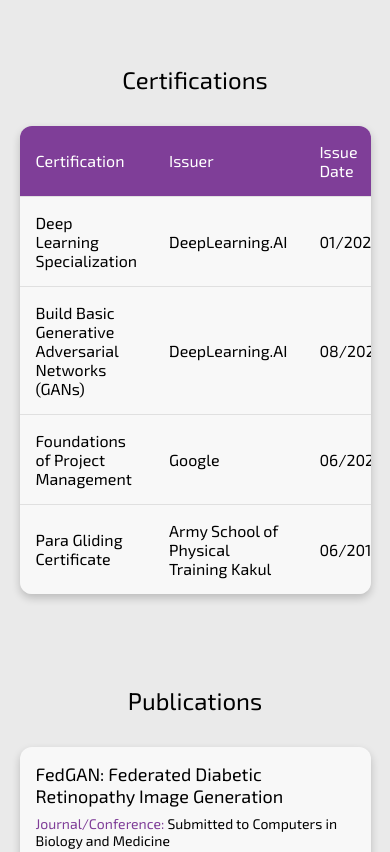
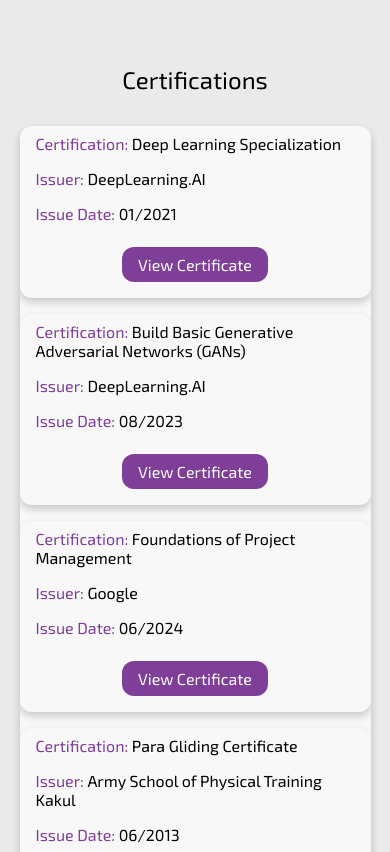
Before and after one commit to hassan-kamran/hassan-kamran.github.io, a plain HTML site: page index.html in a window 390 px wide. Shown: the part 6000-6852 px from the top of the page. Drawn offline with Linux system fonts and the light colour scheme.

Commit message:
Updated Certification Table

```diff
--- a/index.html
+++ b/index.html
@@ -1104,26 +1104,60 @@
 
       <section class="testimonials">
         <h2>Testimonials</h2>
-        <article class="testimonial-item">
+        <div class="testimonial-carousel">
+          <div class="testimonial-track">
+            <input
+              type="radio"
+              name="testimonial-radio"
+              id="testimonial-1"
+              checked
+            />
+            <input type="radio" name="testimonial-radio" id="testimonial-2" />
+
+            <div class="testimonial-slides">
+              <article class="testimonial-item" id="slide-1">
                 <p>
-            "Excellent work from Hassan. He completed not just the original job
-            but also a second milestone, which included updates and enhancements
-            to the initial project. Hassan was very structured, communicative,
-            and committed to delivering exactly what we needed. He went above
-            and beyond to ensure a thorough understanding of the project's
-            deliverables. We highly recommend Hassan and look forward to working
-            with him again!"
+                  "Excellent work from Hassan. He completed not just the
+                  original job but also a second milestone, which included
+                  updates and enhancements to the initial project. Hassan was
+                  very structured, communicative, and committed to delivering
+                  exactly what we needed. He went above and beyond to ensure a
+                  thorough understanding of the project's deliverables. We
+                  highly recommend Hassan and look forward to working with him
+                  again!"
                 </p>
-          <p class="testimonial-author">- Mohammed Hoosen, Upwork Client</p>
+                <p class="testimonial-author">
+                  - Mohammed Hoosen, Upwork Client
+                </p>
               </article>
-        <article class="testimonial-item">
+
+              <article class="testimonial-item" id="slide-2">
                 <p>
                   "Working with Hassan was a fantastic experience. His technical
-            expertise and leadership skills significantly contributed to our
-            project's success."
+                  expertise and leadership skills significantly contributed to
+                  our project's success."
                 </p>
                 <p class="testimonial-author">- Another Client, Company</p>
               </article>
+            </div>
+
+            <div class="carousel-controls">
+              <label for="testimonial-2" class="next-control" id="slide1-next"
+                >❯</label
+              >
+              <label for="testimonial-1" class="prev-control" id="slide2-prev"
+                >❮</label
+              >
+              <!-- Add more control labels for additional testimonials -->
+
+              <div class="carousel-indicators">
+                <label for="testimonial-1" class="indicator"></label>
+                <label for="testimonial-2" class="indicator"></label>
+                <!-- Add more indicators for additional testimonials -->
+              </div>
+            </div>
+          </div>
+        </div>
       </section>
       <section class="faq">
         <h2>Frequently Asked Questions</h2>
--- a/static/style.css
+++ b/static/style.css
@@ -1227,7 +1227,73 @@
 
   .certifications table {
     display: block;
-    overflow-x: auto;
+    width: 100%;
+    border-collapse: separate;
+    border-spacing: 0;
+  }
+
+  .certifications thead {
+    display: none; /* Hide the table header on mobile */
+  }
+
+  .certifications tbody {
+    display: block;
+    width: 100%;
+  }
+
+  .certifications tr {
+    display: block;
+    margin-bottom: var(--spacing-md);
+    background-color: #f8f8f8;
+    border-radius: var(--border-radius);
+    box-shadow: var(--box-shadow);
+  }
+
+  .certifications td {
+    display: block;
+    text-align: left;
+    padding: var(--spacing-sm) var(--spacing-md);
+    border-bottom: none;
+    position: relative;
+  }
+
+  /* Add pseudo-elements for labels */
+  .certifications td:nth-child(1)::before {
+    content: "Certification: ";
+    font-weight: 500;
+    color: var(--primary-color);
+  }
+
+  .certifications td:nth-child(2)::before {
+    content: "Issuer: ";
+    font-weight: 500;
+    color: var(--primary-color);
+  }
+
+  .certifications td:nth-child(3)::before {
+    content: "Issue Date: ";
+    font-weight: 500;
+    color: var(--primary-color);
+  }
+
+  .certifications td:nth-child(4) {
+    text-align: center;
+    padding-top: var(--spacing-md);
+    padding-bottom: var(--spacing-md);
+  }
+
+  .certifications td:nth-child(4) a {
+    display: inline-block;
+    padding: var(--spacing-sm) var(--spacing-md);
+    background-color: var(--primary-color);
+    color: var(--text-light);
+    border-radius: var(--border-radius);
+    text-decoration: none;
+  }
+
+  .certifications td:nth-child(4) a:hover {
+    text-decoration: none;
+    opacity: 0.9;
   }
 
   .footerLinks a,
```
Lines whose indentation alone changed are shown as unchanged.
